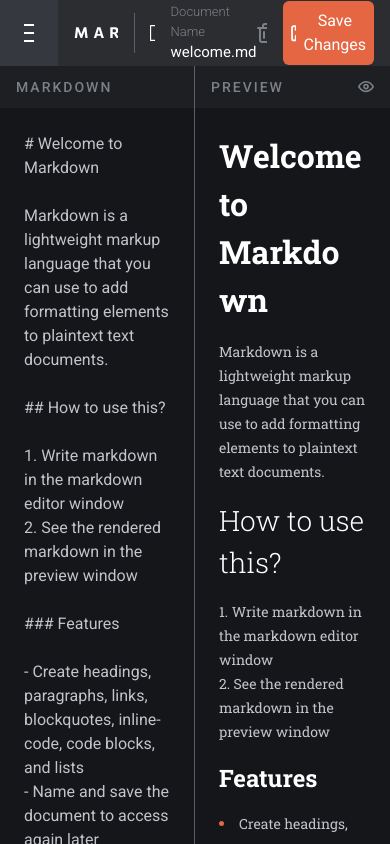
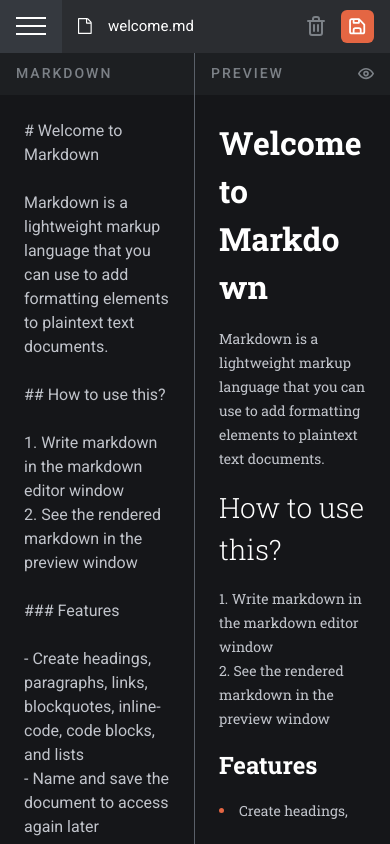
Before and after one commit to mickoymouse/markdown, a Next.js app: page /1 in a window 390 px wide. Built offline with nearby package versions, Linux system fonts and the light colour scheme.

Commit message:
Updated navbar for mobile design.

```diff
--- a/app/Navbar.tsx
+++ b/app/Navbar.tsx
@@ -15,21 +15,23 @@ const Navbar = ({
 	mdData: Data | undefined;
 }) => {
 	return (
-		<nav className="bg-cstm-black-800 h-[72px] flex items-center justify-between">
+		<nav className="bg-cstm-black-800 h-[56px] md:h-[72px] flex items-center justify-between">
 			<div className="flex h-full items-center gap-4">
 				<button
-					className="bg-cstm-black-700 h-full p-6"
+					className="bg-cstm-black-700 h-full px-4"
 					onClick={() => {
 						setSidebarIsOpen((prev) => !prev);
 					}}
 				>
 					<MenuIcon />
 				</button>
-				<Logo />
-				<div className="w-[1px] h-[40px] bg-cstm-black-600"></div>
+				<div className="hidden md:block">
+					<Logo />
+				</div>
+				<div className="hidden md:block w-[1px] h-[40px] bg-cstm-black-600"></div>
 				<File />
 				<div>
-					<p className="text-body-m font-light text-cstm-black-500">
+					<p className="hidden md:block text-body-m font-light text-cstm-black-500">
 						Document Name
 					</p>
 					<h1 className="text-heading-m text-white"> {mdData?.name}</h1>
@@ -46,7 +48,7 @@ const Navbar = ({
 					}}
 				>
 					<Save />
-					<span>Save Changes</span>
+					<span className="hidden md:block">Save Changes</span>
 				</button>
 			</div>
 		</nav>
```
